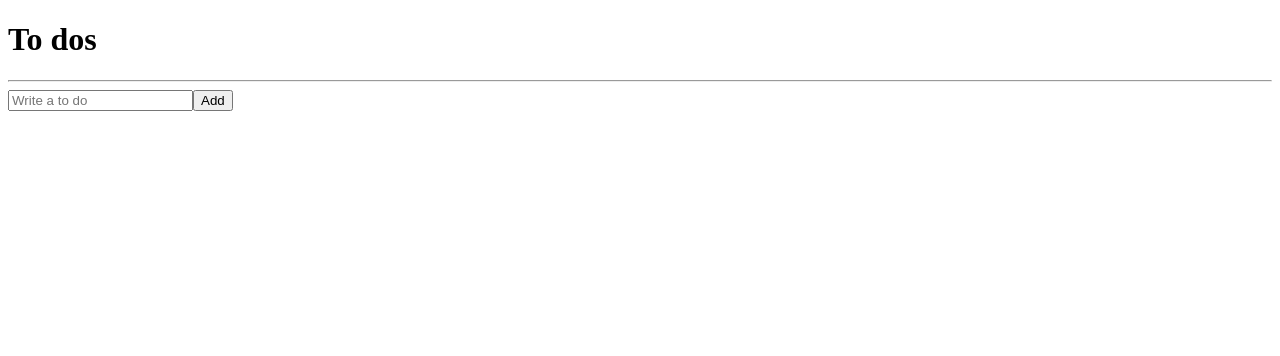
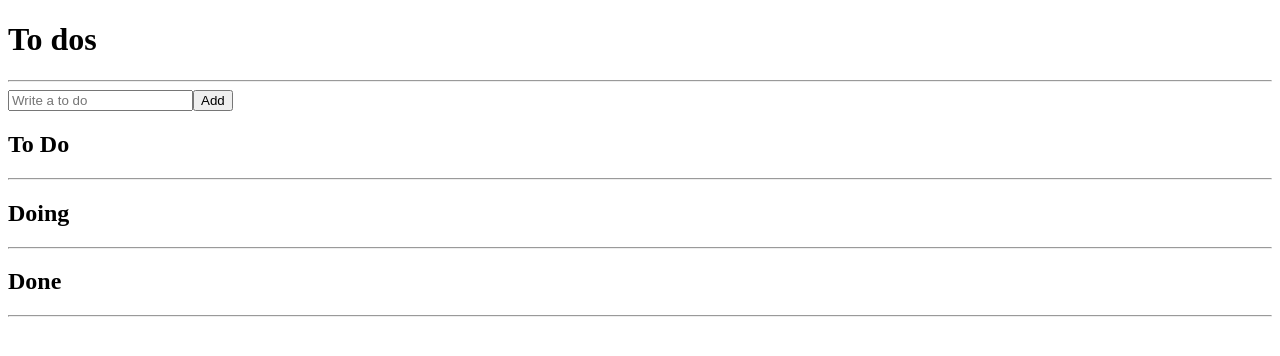
Before and after one commit to yoojh9/react-master, a React (Create React App) app in the folder todo-app/: page / in a window 1280 px wide. Shown: the top 356 px of the page. Built offline with nearby package versions, Linux system fonts and the light colour scheme.

Commit message:
Recoil Selector

```diff
--- a/todo-app/src/atoms.ts
+++ b/todo-app/src/atoms.ts
@@ -1,4 +1,4 @@
-import { atom } from "recoil";
+import { atom, selector } from "recoil";
 
 export interface IToDo {
     text: string;
@@ -10,3 +10,15 @@
     key: "toDo",
     default: [],
 })
+
+export const toDoSelector = selector({
+    key: "toDoSelector",
+    get: ({ get }) => {
+        const toDos = get(toDoState);   // get()을 통해 state를 가져올 수 있음
+        return [
+            toDos.filter(todo => todo.category === "TO_DO"),
+            toDos.filter(todo => todo.category === "DOING"),
+            toDos.filter(todo => todo.category === "DONE")
+        ]
+    }
+})
--- a/todo-app/src/components/TodoList.tsx
+++ b/todo-app/src/components/TodoList.tsx
@@ -1,20 +1,34 @@
 import { useRecoilValue } from "recoil";
-import { toDoState } from "../atoms";
+import { toDoSelector, toDoState } from "../atoms";
 import CreateToDo from "./CreateToDo";
 import ToDo from "./ToDo";
 
 function ToDoList() {
-    const toDos = useRecoilValue(toDoState);
-    console.log(toDos);
+    const [toDos, doing, done] = useRecoilValue(toDoSelector);
+
     return (
         <div>
             <h1>To dos</h1>
             <hr />
             <CreateToDo />
+            <h2>To Do</h2>
             <ul>{toDos.map(toDo =>
                 <ToDo key={toDo.id} {...toDo} />
             )}
             </ul>
+            <hr />
+            <h2>Doing</h2>
+            <ul>{doing.map(toDo =>
+                <ToDo key={toDo.id} {...toDo} />
+            )}
+            </ul>
+            <hr />
+            <h2>Done</h2>
+            <ul>{done.map(toDo =>
+                <ToDo key={toDo.id} {...toDo} />
+            )}
+            </ul>
+            <hr />
         </div>
     );
 }
```
Also changed, not shown: 1 other file (tests, documents, lock files or other folders).
